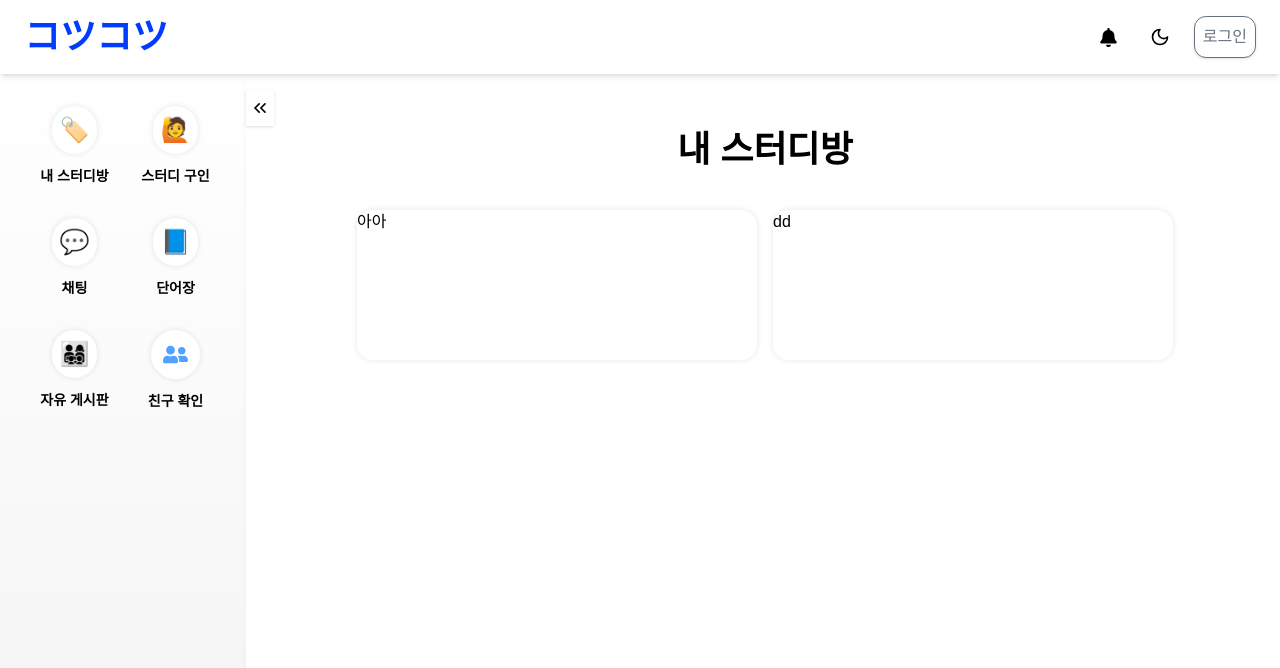
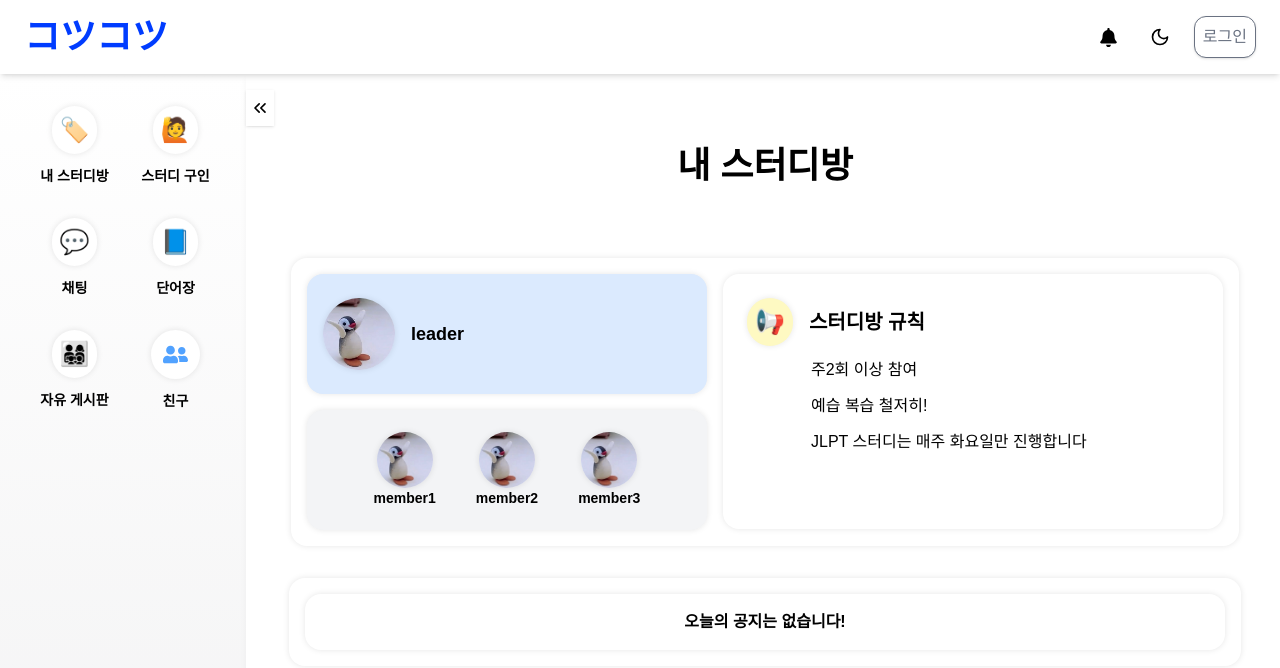
Before and after one commit to Globalin-IT-3Group/frontend, a React (Vite) app: page /study/mystudyroom in a window 1280 px wide. Shown: the top 668 px of the page. Built offline with nearby package versions, Linux system fonts and the light colour scheme; no server answers; a web font is replaced by a local one.

Commit message:
featL 내 스터디방 멤버프로필, 규칙, 공지 컴포넌트 생성

```diff
--- /dev/null
+++ b/src/components/MyStudyRoom/MemberProfile.jsx
@@ -0,0 +1,42 @@
+export default function MemberProfile() {
+  return (
+    <div className="flex flex-col gap-4">
+      <div className="flex w-[400px] h-[120px] bg-blue-100 rounded-2xl shadow-[0_0_6px_rgba(0,0,0,0.1)]">
+        <div className="flex items-center justify-center p-4 gap-4">
+          <img
+            src="/6.jpg"
+            alt="leader"
+            className="w-18 h-18 rounded-full shadow-[0_0_6px_rgba(0,0,0,0.1)] object-cover"
+          />
+          <p className="font-bold text-lg">leader</p>
+        </div>
+      </div>
+      <div className="flex items-center justify-center gap-x-10 w-[400px] h-[120px] bg-gray-100 rounded-2xl shadow-[0_0_6px_rgba(0,0,0,0.1)]">
+        <div className="flex flex-col items-center">
+          <img
+            src="/6.jpg"
+            alt="leader"
+            className="w-14 h-14 rounded-full shadow-[0_0_6px_rgba(0,0,0,0.1)] object-cover"
+          />
+          <p className="font-bold text-sm">member1</p>
+        </div>
+        <div className="flex flex-col items-center justify-center">
+          <img
+            src="/6.jpg"
+            alt="leader"
+            className="w-14 h-14 rounded-full shadow-[0_0_6px_rgba(0,0,0,0.1)] object-cover"
+          />
+          <p className="font-bold text-sm">member2</p>
+        </div>
+        <div className="flex flex-col items-center justify-center">
+          <img
+            src="/6.jpg"
+            alt="leader"
+            className="w-14 h-14 rounded-full shadow-[0_0_6px_rgba(0,0,0,0.1)] object-cover"
+          />
+          <p className="font-bold text-sm">member3</p>
+        </div>
+      </div>
+    </div>
+  );
+}
--- /dev/null
+++ b/src/components/MyStudyRoom/StudyroomRule.jsx
@@ -0,0 +1,19 @@
+export default function SturdyroomRule() {
+  return (
+    <div className="w-[500px] h-[255px] rounded-2xl shadow-[0_0_6px_rgba(0,0,0,0.1)]">
+      <div className="flex flex-col p-6">
+        <div className="flex items-center gap-x-4 mb-3">
+          <span className="inline-flex items-center justify-center bg-yellow-100 rounded-full p-2 text-2xl shadow-[0_0_6px_rgba(0,0,0,0.1)] ">
+            📢
+          </span>
+          <span className="text-xl font-bold">스터디방 규칙</span>
+        </div>
+        <ul className="flex flex-col gap-3 ml-16">
+          <li>주2회 이상 참여</li>
+          <li>예습 복습 철저히!</li>
+          <li>JLPT 스터디는 매주 화요일만 진행합니다</li>
+        </ul>
+      </div>
+    </div>
+  );
+}
--- a/src/components/navigation/BasicSidebar.jsx
+++ b/src/components/navigation/BasicSidebar.jsx
@@ -56,7 +56,7 @@ function BasicSidebar() {
             <label className="cursor-pointer inline-flex items-center justify-center bg-white rounded-full p-3 text-2xl shadow-[0_0_6px_rgba(0,0,0,0.1)] hover:text-white hover:bg-gradient-to-bl from-blue-200 to-blue-400 transition-all duration-300">
               <FaUserFriends size={25} className="text-blue-400" />
             </label>
-            <p className="text-sm font-bold">친구 확인</p>
+            <p className="text-sm font-bold">친구</p>
           </Link>
         </li>
       </ul>
--- a/src/routes/MyStudyRoom/MyStudyRoomPage.jsx
+++ b/src/routes/MyStudyRoom/MyStudyRoomPage.jsx
@@ -1,13 +1,21 @@
+import MemberProfile from "../../components/MyStudyRoom/MemberProfile";
+import SturdyroomRule from "../../components/MyStudyRoom/StudyroomRule";
+
 export default function MyStudyRoomPage() {
   return (
-    <div className="w-full max-w-[1100px] flex flex-col items-center justify-center mx-auto">
-      <h1 className="text-4xl font-bold mx-auto mt-10 mb-10">내 스터디방</h1>
-      <div className="flex gap-x-4">
-        <div className="w-[400px] h-[150px] rounded-2xl shadow-[0_0_6px_rgba(0,0,0,0.1)]">
-          아아
+    <div className="w-full min-h-screen flex flex-col items-center px-4 py-4 gap-8">
+      <div>
+        <h1 className="text-4xl font-bold mx-auto mt-10 mb-10">내 스터디방</h1>
+      </div>
+      <div className="rounded-2xl shadow-[0_0_6px_rgba(0,0,0,0.1)] p-4">
+        <div className="flex justify-center mx-auto gap-4">
+          <MemberProfile />
+          <SturdyroomRule />
         </div>
-        <div className="w-[400px] h-[150px] rounded-2xl shadow-[0_0_6px_rgba(0,0,0,0.1)]">
-          dd
+      </div>
+      <div className="rounded-2xl shadow-[0_0_6px_rgba(0,0,0,0.1)] p-4">
+        <div className="flex justify-center font-bold w-[920px] rounded-2xl shadow-[0_0_6px_rgba(0,0,0,0.1)] p-4 mx-auto">
+          오늘의 공지는 없습니다!
         </div>
       </div>
     </div>
```
